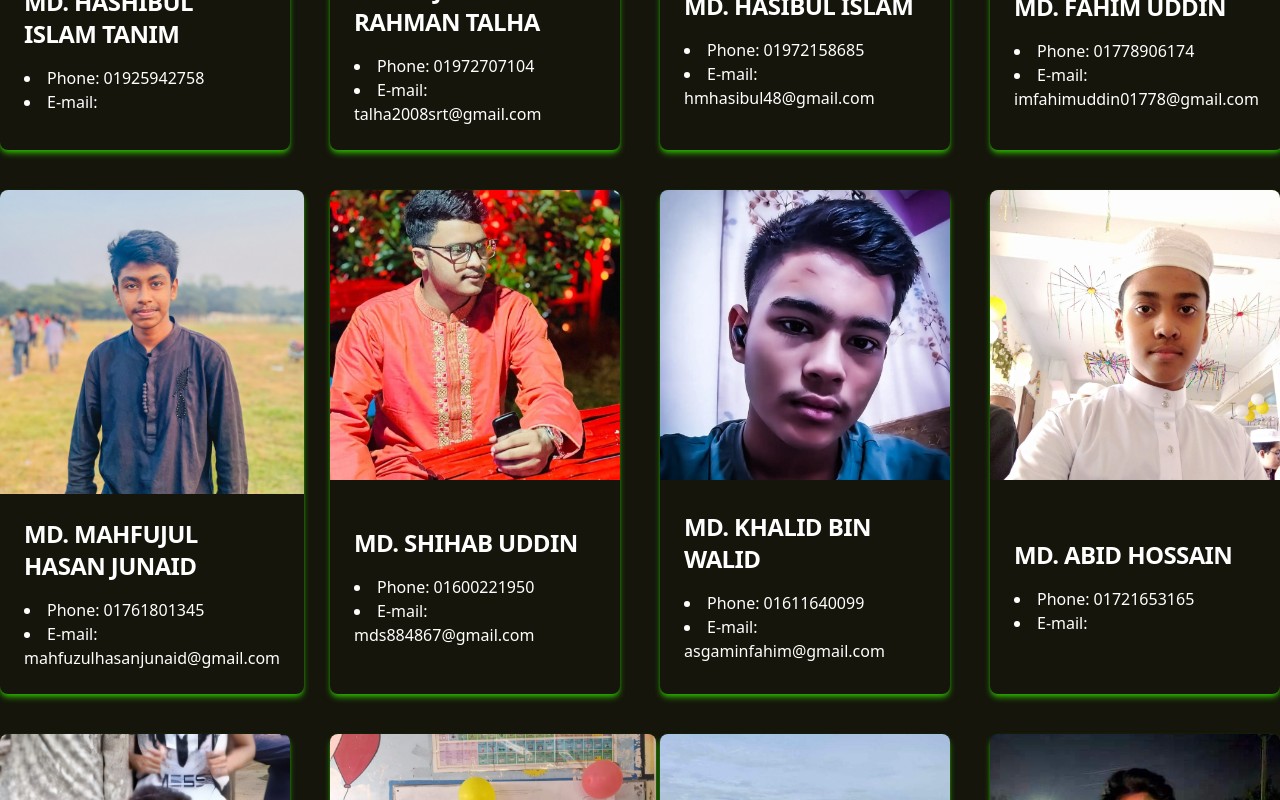
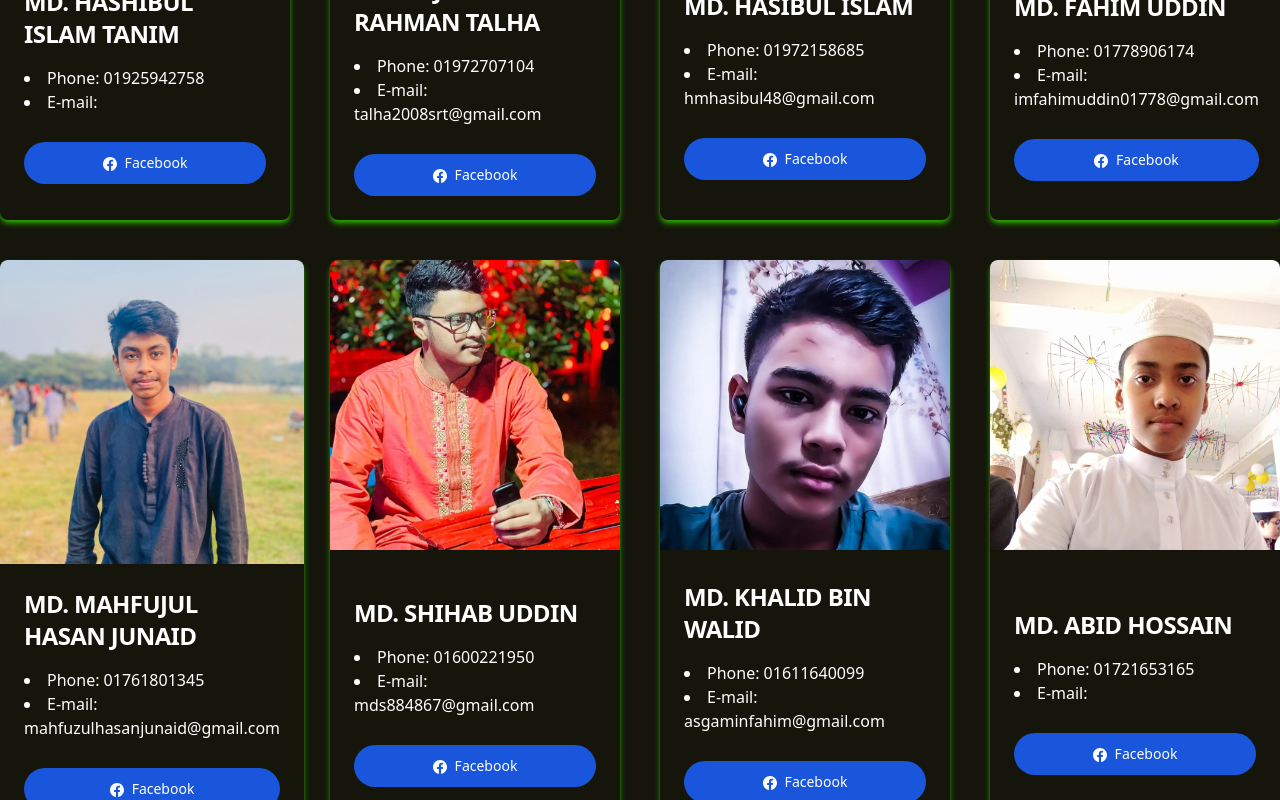
Before and after one commit to Hasibul48/private-project-of-friends, a React (Vite) app: page / in a window 1280 px wide. Shown: the part 2280-3080 px from the top of the page. Built offline with nearby package versions, Linux system fonts and the light colour scheme; a web font is replaced by a local one.

Commit message:
facebook added

```diff
--- a/public/Class-Ten.json
+++ b/public/Class-Ten.json
@@ -3,90 +3,105 @@
         "name": "MD. HASHIBUL ISLAM TANIM",
         "phone_number": "01925942758",
         "email": null,
-        "imgSource": "img/tanim.jpeg"
+        "imgSource": "img/tanim.jpeg",
+        "facebookProfile": null
     },
     {
         "name": "MD. SAJIDUR RAHMAN TALHA",
         "phone_number": "01972707104",
         "email": "talha2008srt@gmail.com",
-        "imgSource": "img/talha.jpeg"
+        "imgSource": "img/talha.jpeg",
+        "facebookProfile": "https://www.facebook.com/profile.php?id=100094030298602"
     },
     {
         "name": "MD. HASIBUL ISLAM",
         "phone_number": "01972158685",
         "email": "hmhasibul48@gmail.com",
-        "imgSource": "img/hasibul.jpeg"
+        "imgSource": "img/hasibul.jpeg",
+        "facebookProfile": "https://www.facebook.com/profile.php?id=100077577301503"
     },
     {
         "name": "MD. FAHIM UDDIN",
         "phone_number": "01778906174",
         "email": "imfahimuddin01778@gmail.com",
-        "imgSource": "img/fahim.jpeg"
+        "imgSource": "img/fahim.jpeg",
+        "facebookProfile": "https://www.facebook.com/profile.php?id=100069079428052"
     },
     {
         "name": "MD. MAHFUJUL HASAN JUNAID",
         "phone_number": "01761801345",
         "email": "mahfuzulhasanjunaid@gmail.com",
-        "imgSource": "img/junaid.jpeg"
+        "imgSource": "img/junaid.jpeg",
+        "facebookProfile": "https://www.facebook.com/profile.php?id=100006123828573"
     },
     {
         "name": "MD. SHIHAB UDDIN",
         "phone_number": "01600221950",
         "email": "mds884867@gmail.com",
-        "imgSource": "img/shihab.jpeg"
+        "imgSource": "img/shihab.jpeg",
+        "facebookProfile": "https://www.facebook.com/mp.shohab.9"
     },
     {
         "name": "MD. KHALID BIN WALID",
         "phone_number": "01611640099",
         "email": "asgaminfahim@gmail.com",
-        "imgSource": "img/khalid.jpeg"
+        "imgSource": "img/khalid.jpeg",
+        "facebookProfile": null
     },
     {
         "name": "MD. ABID HOSSAIN",
         "phone_number": "01721653165",
         "email": null,
-        "imgSource": "img/abid.jpeg"
+        "imgSource": "img/abid.jpeg",
+        "facebookProfile": null
     },
     {
         "name": "MD. ABDULLAH SIKDAR",
         "phone_number": "01620939347",
         "email": null,
-        "imgSource": "img/shikdar.jpg"
+        "imgSource": "img/shikdar.jpg",
+        "facebookProfile": "https://www.facebook.com/profile.php?id=61560405104121"
     },
     {
         "name": "MD. ABDULLAH KHAIRUL ISLAM AKIL",
         "phone_number": "01708333593",
         "email": "abdullahkhairulislamaqil@gmail.com",
-        "imgSource": "img/aqil.jpeg"
+        "imgSource": "img/aqil.jpeg",
+        "facebookProfile": "https://www.facebook.com/profile.php?id=100094755242747"
     },
     {
         "name": "MD. AMINUL ISLAM JIHAD",
         "phone_number": "01816043266",
         "email": "jarifabdullah985@gmail.com",
-        "imgSource": "img/jihad.jpeg"
+        "imgSource": "img/jihad.jpeg",
+        "facebookProfile": "https://www.facebook.com/profile.php?id=100074100201237"
     },
     {
         "name": "MD. ARAFAT SHEIKH NAIM",
         "phone_number": "01624491781",
         "email": "sheikharafat2006@gmail.com",
-        "imgSource": "img/Sheikh.jpeg"
+        "imgSource": "img/Sheikh.jpeg",
+        "facebookProfile": "https://www.facebook.com/profile.php?id=100077599875176"
     },
     {
         "name": "MD. ARAFAT NAIM",
         "phone_number": "01907926157",
         "email": "arafatnaim220@gmail.com",
-        "imgSource": "img/naim.jpeg"
+        "imgSource": "img/naim.jpeg",
+        "facebookProfile": "https://www.facebook.com/profile.php?id=100078259635241"
     },
     {
         "name": "MD. TANVIRUL ISLAM ARAFAT",
         "phone_number": "01701419381",
         "email": "tanvirbir100@gmail.com",
-        "imgSource": "img/tanvir.jpeg"
+        "imgSource": "img/tanvir.jpeg",
+        "facebookProfile": null
     },
     {
         "name": "MD. MOHIUDDIN MAHIN",
         "phone_number": "01407763663",
         "email": "mohiuddinmahin061@gmail.com",
-        "imgSource": "img/mohiuddin.jpeg"
+        "imgSource": "img/mohiuddin.jpeg",
+        "facebookProfile": "https://www.facebook.com/profile.php?id=100076372900051"
     }
 ]
--- a/src/Components/Cards.jsx
+++ b/src/Components/Cards.jsx
@@ -19,7 +19,7 @@ function Cards() {
 
                 <div className="grid grid-cols-1 md:grid-cols-2 lg:grid-cols-4 gap-10">
                     {
-                        stdData.map(item => <SingleCard key={item.name} name={item.name} phnNum={item.phone_number} email={item.email} img={item.imgSource} />)
+                        stdData.map(item => <SingleCard key={item.name} name={item.name} phnNum={item.phone_number} email={item.email} img={item.imgSource} facebook={item.facebookProfile} />)
                     }
                 </div>
             </div>
--- a/src/Components/SingleCard.jsx
+++ b/src/Components/SingleCard.jsx
@@ -1,7 +1,8 @@
 import React from 'react'
 
-import { Card } from "flowbite-react";
-function SingleCard({ name, phnNum, email, img }) {
+import { BsFacebook } from 'react-icons/bs';
+import { Card, Button } from "flowbite-react";
+function SingleCard({ name, phnNum, email, img, facebook }) {
     return (
         <Card
             className="max-w-sm mx-auto bg-[#15150B] text-white border-0 shadow-md shadow-themeColor"
@@ -15,6 +16,11 @@ function SingleCard({ name, phnNum, email, img }) {
                 <li>Phone: {phnNum}</li>
                 <li>E-mail: {email}</li>
             </p>
+            <Button onClick={() => {
+                window.open(facebook)
+            }} className='mt-3' color="blue" pill>
+                <BsFacebook className='mr-2 mt-1' /> Facebook
+            </Button>
         </Card>
     )
 }
```
